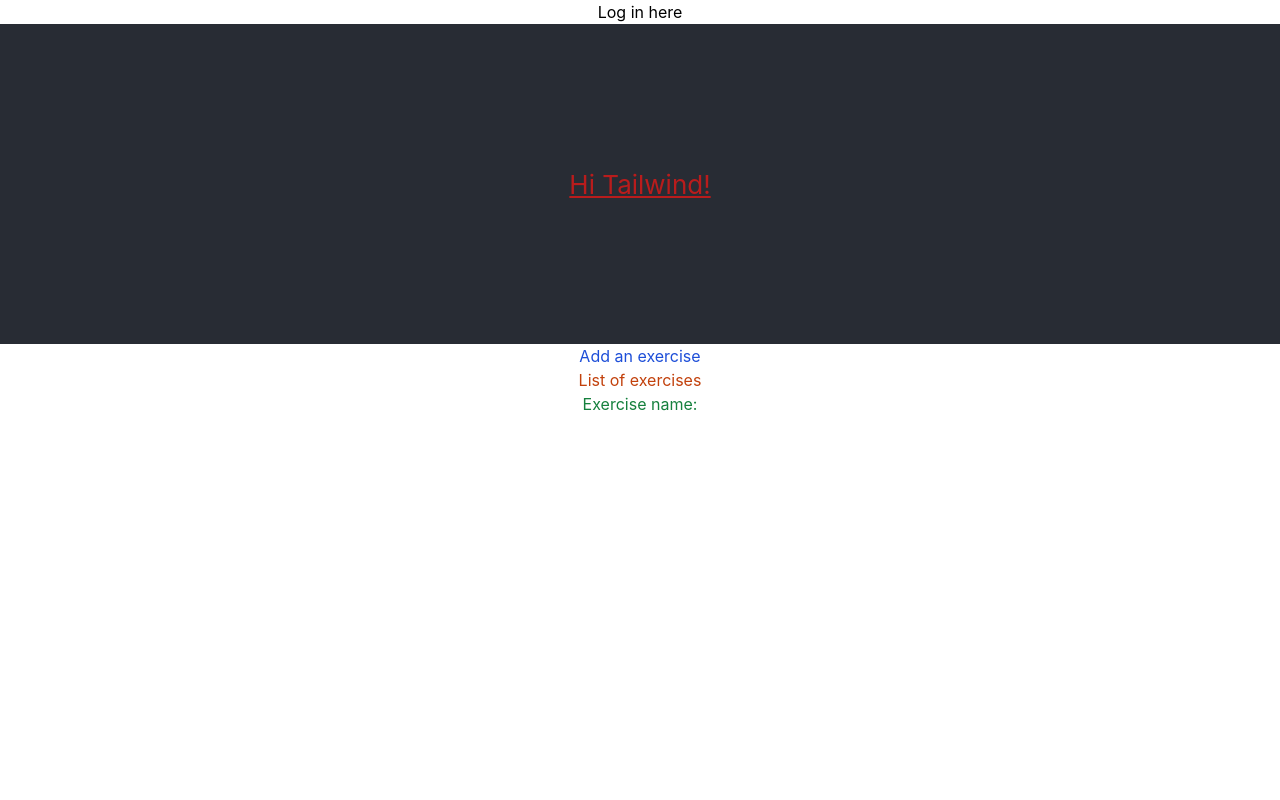
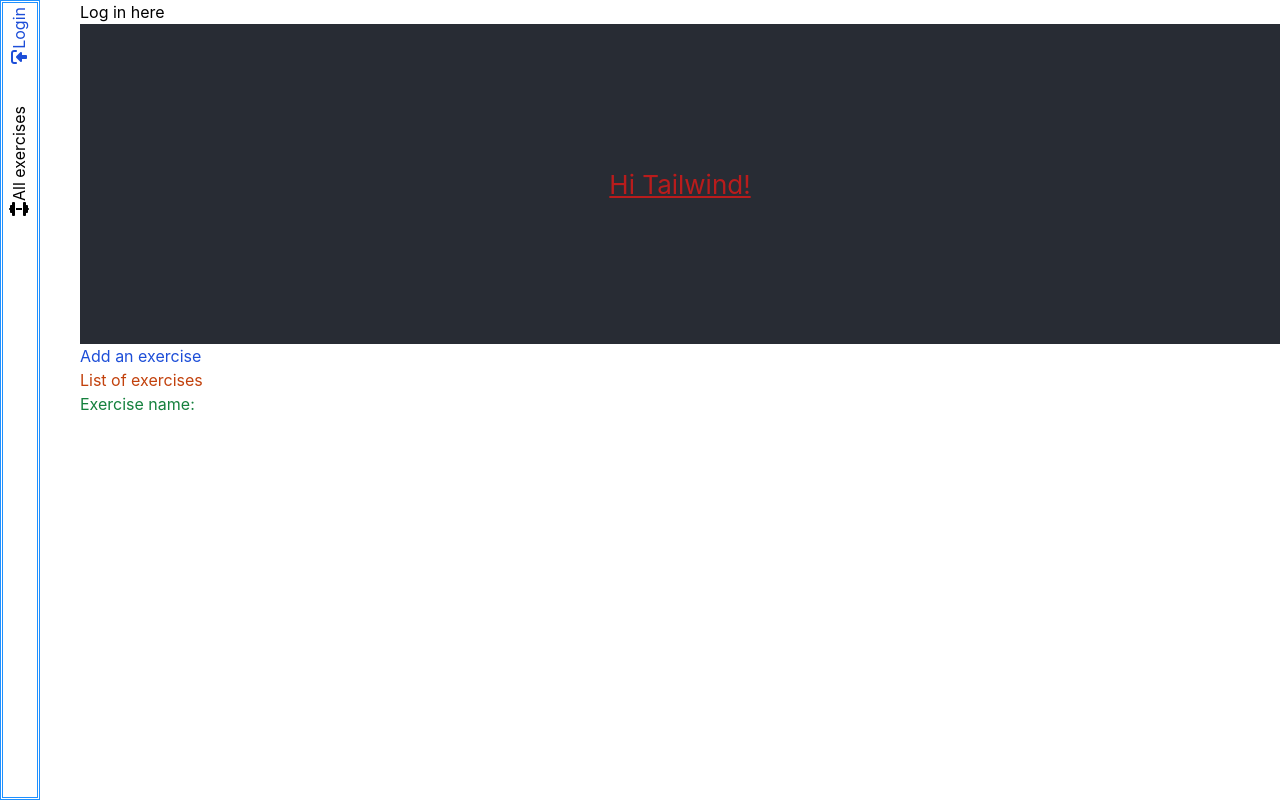
Before and after one commit to Evie-Skinner18/exercise-programmer, a React (Create React App) app in the folder frontend/: page / in a window 1280 px wide. Built offline with nearby package versions, Linux system fonts and the light colour scheme.

Commit message:
Made side navbar component. Added basic styles and imported them into the navbar component as a module

```diff
--- a/frontend/src/App.js
+++ b/frontend/src/App.js
@@ -1,19 +1,12 @@
 import { Switch, Route, Link } from "react-router-dom";
-
-import './App.css';
-import AddExercise from "./components/add-exercise";
-import ExerciseList from "./components/exercise-list";
-import Login from "./components/login";
+import Navbar from "./navigation/navbar";
+import ExerciseProgrammerContainer from "./ExerciseProgrammerContainer";
 
 function App() {
   return (
-    <div className="App">
-      <Login></Login>
-      <header className="App-header">
-        <h1 className="text-red-700 underline">Hi Tailwind!</h1>
-      </header>
-      <AddExercise></AddExercise>
-      <ExerciseList></ExerciseList>
+    <div className="app">
+      <Navbar></Navbar>
+      <ExerciseProgrammerContainer></ExerciseProgrammerContainer>
     </div>
   );
 }
--- /dev/null
+++ b/frontend/src/ExerciseProgrammerContainer.js
@@ -0,0 +1,21 @@
+import { Switch, Route, Link } from "react-router-dom";
+
+import './App.css';
+import AddExercise from "./components/add-exercise";
+import ExerciseList from "./components/exercise-list";
+import Login from "./components/login";
+
+function ExerciseProgrammerContainer() {
+  return (
+    <div className="exercise-programmer-container ml-20">
+        <Login></Login>
+        <header className="App-header">
+            <h1 className="text-red-700 underline">Hi Tailwind!</h1>
+        </header>
+        <AddExercise></AddExercise>
+        <ExerciseList></ExerciseList>
+    </div>
+  );
+}
+
+export default ExerciseProgrammerContainer;
--- /dev/null
+++ b/frontend/src/navigation/navbar.js
@@ -0,0 +1,18 @@
+import styles from './navbar.module.css';
+
+function Navbar() {
+  return (
+    <div className={ styles.navbar }>
+        <nav>
+            <a href="/login" className='text-blue-700'>
+                <i className="fa-solid fa-right-to-bracket"></i>Login
+            </a>
+            <a href="/exercise-list">
+                <i className="fa-solid fa-dumbbell"></i>All exercises
+            </a>
+        </nav>
+    </div>
+  );
+}
+
+export default Navbar;
--- /dev/null
+++ b/frontend/src/navigation/navbar.module.css
@@ -0,0 +1,15 @@
+.navbar {
+    border: 3px double dodgerblue;
+    width: 5vh;
+    height: 100vh;
+    position: fixed;
+    z-index: 1;
+    top: 0;
+}
+
+.navbar a {
+    writing-mode: vertical-lr;
+    transform: scale(-1);
+    padding: 4px 4px 4px 4px;
+    margin-bottom: 80%;
+}
```
